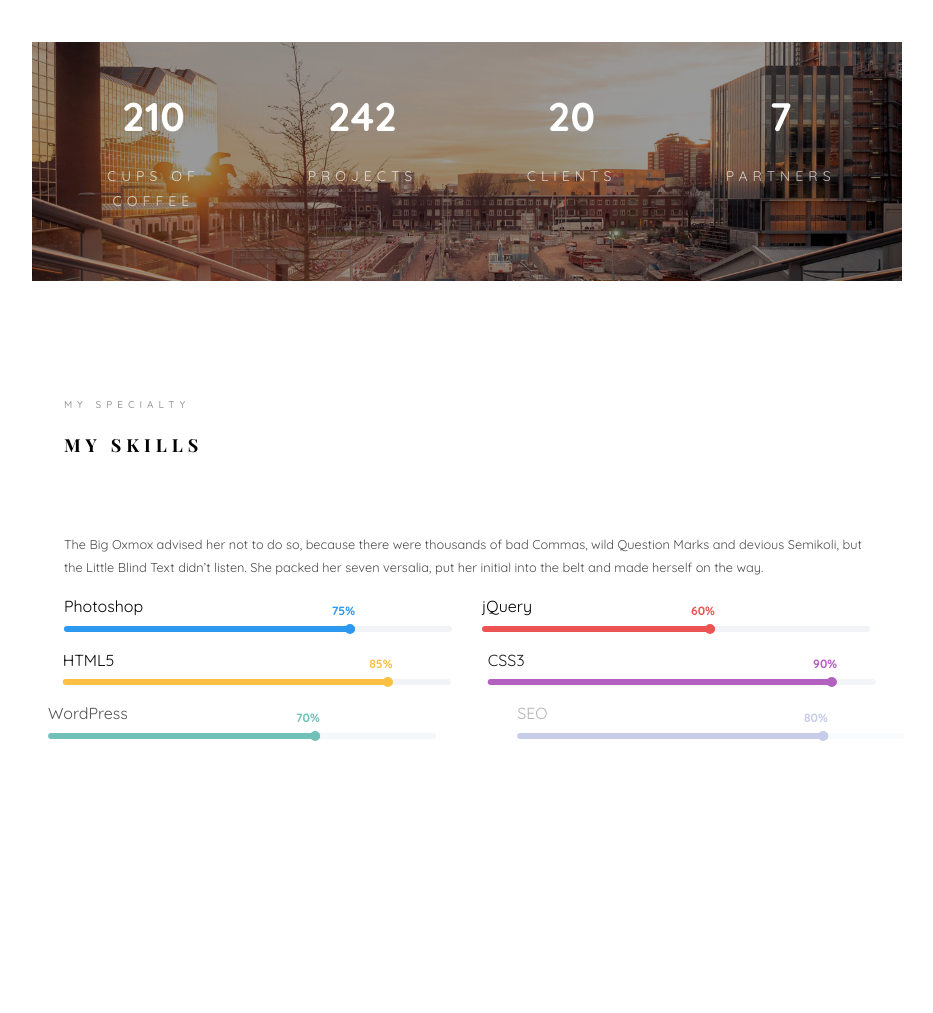
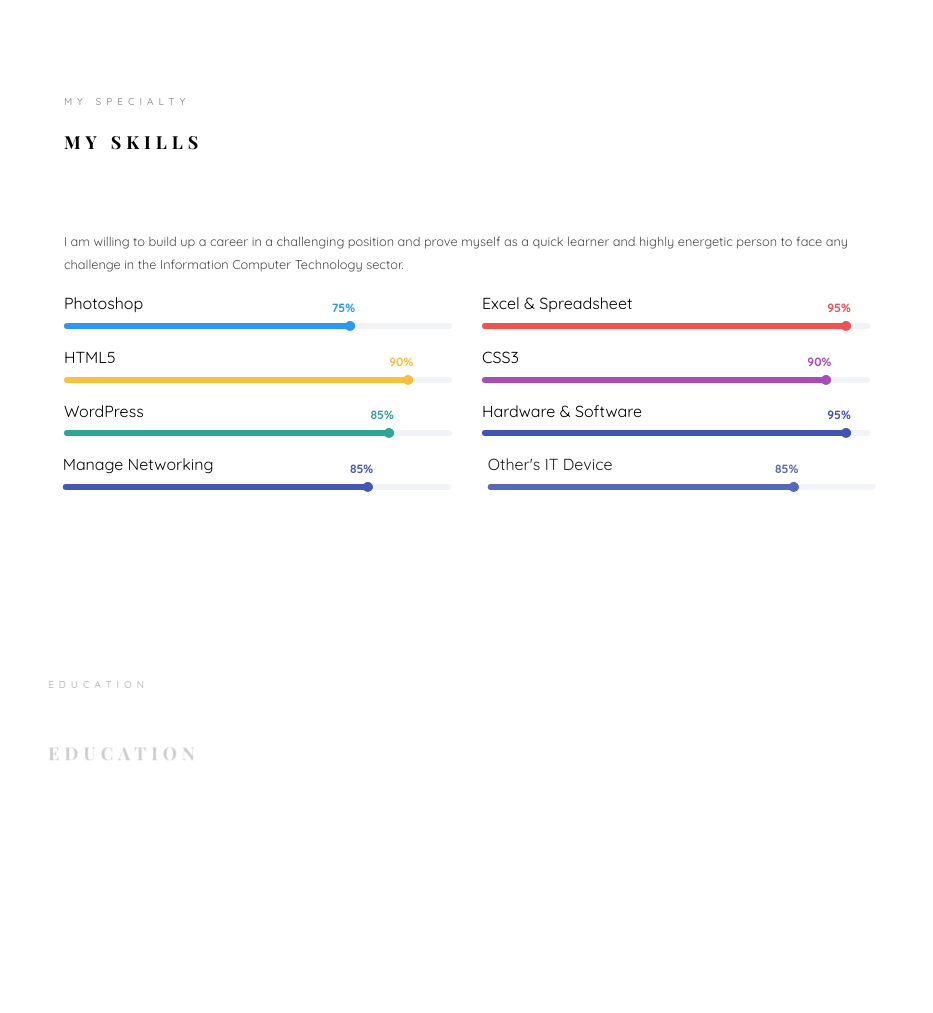
Before and after one commit to selim-mia11/My_Portfolio, a plain HTML site: page index.html in a window 1280 px wide. Shown: the part 2706-3719 px from the top of the page, without its empty margins (323-1256 px from the left). Drawn offline with nearby package versions, Linux system fonts and the light colour scheme; animation ran at ten frames a second; files whose address does not match are found by name; a web font is replaced by a local one.

Commit message:
Update index.html

```diff
--- a/index.html
+++ b/index.html
@@ -265,7 +265,7 @@
 					</div>
 				</div>
 			</section>
-
+			<!----
 			<div id="colorlib-counter" class="colorlib-counters" style="background-image: url(images/cover_bg_1.jpg);" data-stellar-background-ratio="0.5">
 				<div class="overlay"></div>
 				<div class="colorlib-narrow-content">
@@ -291,7 +291,7 @@
 					</div>
 				</div>
 			</div>
-
+-->
 			<section class="colorlib-skills" data-section="skills">
 				<div class="colorlib-narrow-content">
 					<div class="row">
@@ -302,7 +302,7 @@
 					</div>
 					<div class="row">
 						<div class="col-md-12 animate-box" data-animate-effect="fadeInLeft">
-							<p>The Big Oxmox advised her not to do so, because there were thousands of bad Commas, wild Question Marks and devious Semikoli, but the Little Blind Text didn’t listen. She packed her seven versalia, put her initial into the belt and made herself on the way.</p>
+							<p>I am willing to build up a career in a challenging position and prove myself as a quick learner and highly energetic person to face any challenge in the Information Computer Technology sector.</p>
 						</div>
 						<div class="col-md-6 animate-box" data-animate-effect="fadeInLeft">
 							<div class="progress-wrap">
@@ -317,11 +317,11 @@
 						</div>
 						<div class="col-md-6 animate-box" data-animate-effect="fadeInRight">
 							<div class="progress-wrap">
-								<h3>jQuery</h3>
+								<h3>Excel & Spreadsheet</h3>
 								<div class="progress">
-								 	<div class="progress-bar color-2" role="progressbar" aria-valuenow="60"
-								  	aria-valuemin="0" aria-valuemax="100" style="width:60%">
-								    <span>60%</span>
+								 	<div class="progress-bar color-2" role="progressbar" aria-valuenow="95"
+								  	aria-valuemin="0" aria-valuemax="100" style="width:95%">
+								    <span>95%</span>
 								  	</div>
 								</div>
 							</div>
@@ -330,9 +330,9 @@
 							<div class="progress-wrap">
 								<h3>HTML5</h3>
 								<div class="progress">
-								 	<div class="progress-bar color-3" role="progressbar" aria-valuenow="85"
-								  	aria-valuemin="0" aria-valuemax="100" style="width:85%">
-								    <span>85%</span>
+								 	<div class="progress-bar color-3" role="progressbar" aria-valuenow="90"
+								  	aria-valuemin="0" aria-valuemax="100" style="width:90%">
+								    <span>90%</span>
 								  	</div>
 								</div>
 							</div>
@@ -352,20 +352,42 @@
 							<div class="progress-wrap">
 								<h3>WordPress</h3>
 								<div class="progress">
-								 	<div class="progress-bar color-5" role="progressbar" aria-valuenow="70"
-								  	aria-valuemin="0" aria-valuemax="100" style="width:70%">
-								    <span>70%</span>
+								 	<div class="progress-bar color-5" role="progressbar" aria-valuenow="85"
+								  	aria-valuemin="0" aria-valuemax="100" style="width:85%">
+								    <span>85%</span>
 								  	</div>
 								</div>
 							</div>
 						</div>
 						<div class="col-md-6 animate-box" data-animate-effect="fadeInRight">
 							<div class="progress-wrap">
-								<h3>SEO</h3>
+								<h3>Hardware & Software</h3>
+								<div class="progress">
+								 	<div class="progress-bar color-6" role="progressbar" aria-valuenow="95"
+								  	aria-valuemin="0" aria-valuemax="100" style="width:95%">
+								    <span>95%</span>
+								  	</div>
+								</div>
+							</div>
+						</div>
+						<div class="col-md-6 animate-box" data-animate-effect="fadeInLeft">
+							<div class="progress-wrap">
+								<h3>Manage Networking</h3>
 								<div class="progress">
 								 	<div class="progress-bar color-6" role="progressbar" aria-valuenow="80"
 								  	aria-valuemin="0" aria-valuemax="100" style="width:80%">
-								    <span>80%</span>
+								    <span>85%</span>
+								  	</div>
+								</div>
+							</div>
+						</div>
+						<div class="col-md-6 animate-box" data-animate-effect="fadeInRight">
+							<div class="progress-wrap">
+								<h3>Other's IT Device</h3>
+								<div class="progress">
+								 	<div class="progress-bar color-6" role="progressbar" aria-valuenow="80"
+								  	aria-valuemin="0" aria-valuemax="100" style="width:80%">
+								    <span>85%</span>
 								  	</div>
 								</div>
 							</div>
@@ -693,30 +715,30 @@
 					<div class="row">
 						<div class="col-md-4 col-sm-6 animate-box" data-animate-effect="fadeInLeft">
 							<div class="blog-entry">
-								<a href="blog.html" class="blog-img"><img src="images/blog-1.jpg" class="img-responsive" alt="HTML5 Bootstrap Template by colorlib.com"></a>
+								<a href="blog.html" class="blog-img"><img src="images/blog-1.png" class="img-responsive" alt="HTML5 Bootstrap Template by colorlib.com"></a>
 								<div class="desc">
-									<span><small>April 14, 2018 </small> | <small> Web Design </small> | <small> <i class="icon-bubble3"></i> 4</small></span>
-									<h3><a href="blog.html">Renovating National Gallery</a></h3>
-									<p>Separated they live in Bookmarksgrove right at the coast of the Semantics, a large language ocean.</p>
+									<span><small>April 14, 2024 </small> | <small> Data Transfer Basics </small> | <small> <i class="icon-bubble3"></i> 4</small></span>
+									<h3><a href="https://shorturl.at/z7xhD">Renovating National Gallery</a></h3>
+									<p>You can also transfer data from one device to another without an established network. For example, you can copy a file from a laptop to a hard disk and then copy it from the hard disk to a flash drive.</p>
 								</div>
 							</div>
 						</div>
 						<div class="col-md-4 col-sm-6 animate-box" data-animate-effect="fadeInRight">
 							<div class="blog-entry">
-								<a href="blog.html" class="blog-img"><img src="images/blog-2.jpg" class="img-responsive" alt="HTML5 Bootstrap Template by colorlib.com"></a>
+								<a href="https://shorturl.at/3y2rD" class="blog-img"><img src="images/blog-2.png" class="img-responsive" alt="HTML5 Bootstrap Template by colorlib.com"></a>
 								<div class="desc">
-									<span><small>April 14, 2018 </small> | <small> Web Design </small> | <small> <i class="icon-bubble3"></i> 4</small></span>
-									<h3><a href="blog.html">Wordpress for a Beginner</a></h3>
-									<p>Separated they live in Bookmarksgrove right at the coast of the Semantics, a large language ocean.</p>
+									<span><small>Oct 04, 2024 </small> | <small> Basic Networking </small> | <small> <i class="icon-bubble3"></i> 4</small></span>
+									<h3><a href="https://shorturl.at/3y2rD">Whats IP address?</a></h3>
+									<p>Wondering "how can I check my IP?" You're not alone. Your IP address is a unique number linked to your online activity, somewhat like a return address on a letter.</p>
 								</div>
 							</div>
 						</div>
 						<div class="col-md-4 col-sm-6 animate-box" data-animate-effect="fadeInLeft">
 							<div class="blog-entry">
-								<a href="blog.html" class="blog-img"><img src="images/blog-3.jpg" class="img-responsive" alt="HTML5 Bootstrap Template by colorlib.com"></a>
+								<a href="https://crm.org/crmland/erp-vs-crm" class="blog-img"><img src="images/blog-3.png" class="img-responsive" alt="HTML5 Bootstrap Template by colorlib.com"></a>
 								<div class="desc">
-									<span><small>April 14, 2018 </small> | <small> Inspiration </small> | <small> <i class="icon-bubble3"></i> 4</small></span>
-									<h3><a href="blog.html">Make website from scratch</a></h3>
+									<span><small>Sep 12, 2024 </small> | <small> Buisness Solutions </small> | <small> <i class="icon-bubble3"></i> 4</small></span>
+									<h3><a href="blog.html">ERP vs CRM: Differences Explained</a></h3>
 									<p>Separated they live in Bookmarksgrove right at the coast of the Semantics, a large language ocean.</p>
 								</div>
 							</div>
@@ -724,7 +746,7 @@
 					</div>
 					<div class="row">
 						<div class="col-md-12 animate-box">
-							<p><a href="#" class="btn btn-primary btn-lg btn-load-more">Load more <i class="icon-reload"></i></a></p>
+							<p><a href="https://www.linkedin.com/in/selim-uits/" class="btn btn-primary btn-lg btn-load-more">Load more <i class="icon-reload"></i></a></p>
 						</div>
 					</div>
 				</div>
```
